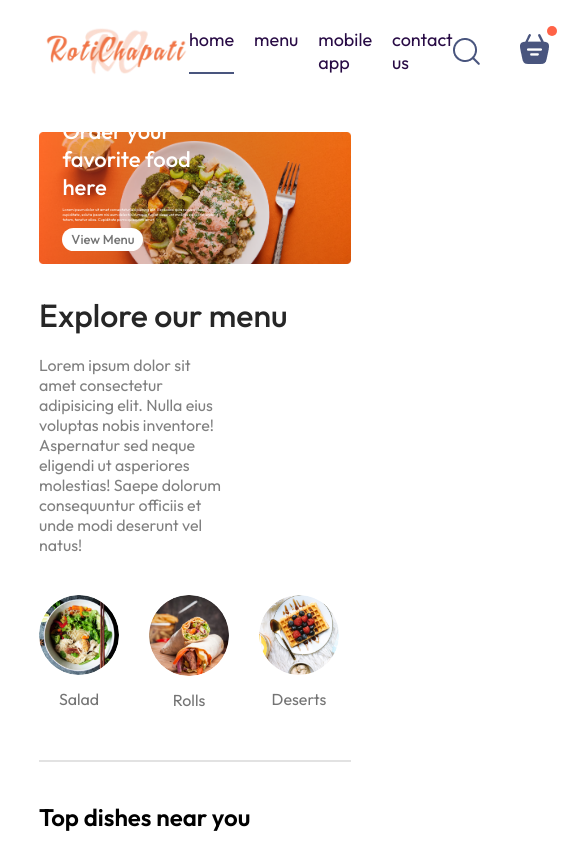
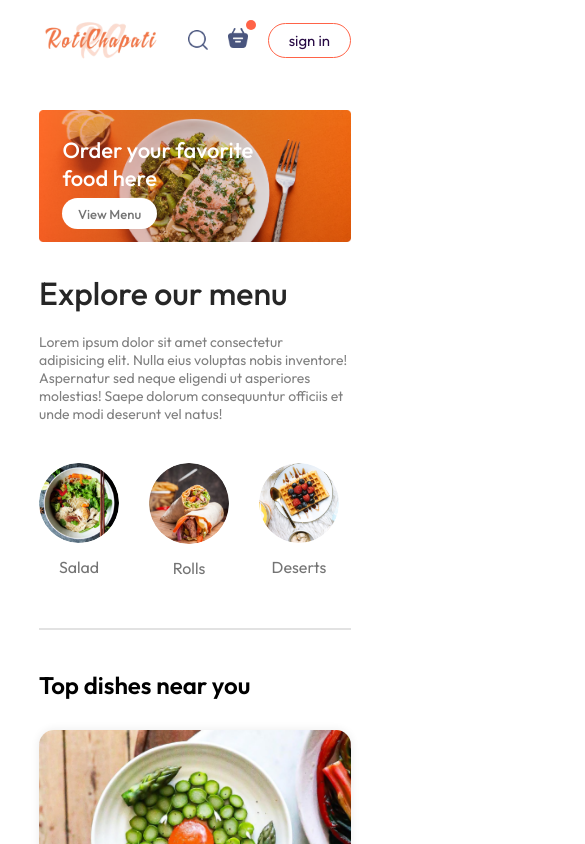
Before and after one commit to devankitmishra/rotichapati, a React (Vite) app in the folder frontend/: page / in a window 390 px wide. Shown: the top 844 px of the page, 585 px wide, since content can reach past the window. Built offline with nearby package versions, Linux system fonts and the light colour scheme.

Commit message:
"Updated CSS files for ExploreMenu, Footer, Header, Navbar, and index.css to add media queries and styling changes."

```diff
--- a/frontend/src/components/ExploreMenu/ExploreMenu.css
+++ b/frontend/src/components/ExploreMenu/ExploreMenu.css
@@ -47,3 +47,11 @@
     border: 4px solid tomato;
     padding: 2px;
 }
+
+@media(max-width:1050px){
+    .explore-menu-text{
+        max-width: 100%;
+        font-size: 14px;
+    }
+
+}
--- a/frontend/src/components/Footer/Footer.css
+++ b/frontend/src/components/Footer/Footer.css
@@ -41,3 +41,14 @@
     background-color: gray;
     border: none;
 }
+
+@media(max-width:750px){
+    .footer-content{
+        display: flex;
+        flex-direction: column;
+        font: 35px;
+    }
+    .footer-copyright{
+        text-align: center;
+    }
+}
--- a/frontend/src/components/Header/Header.css
+++ b/frontend/src/components/Header/Header.css
@@ -38,3 +38,21 @@
     border-radius: 50px;
 
 }
+@media (max-width:1050px){
+    .header-contents{
+        max-width: 45%;
+    }
+
+}
+@media (max-width:750px){
+    .header-contents{
+        max-width: 65%;
+    }
+    .header-contents p{
+        display: none;
+    }
+    .header-contents button{
+        padding: 2vw 4vw;
+    }
+
+}
--- a/frontend/src/components/Navbar/Navbar.css
+++ b/frontend/src/components/Navbar/Navbar.css
@@ -60,3 +60,50 @@
     top: -8px;
     right: -8px;
 }
+
+@media (max-width:1050px){
+    .navbar .logo{
+        width: 140px;
+
+    }
+    .navbar-menu{
+        gap: 20px;
+        font-size: 17px;
+    }
+    .navbar-right{
+        gap: 30px;
+    }
+    .navbar-right img{
+        width: 22px;
+    }
+    .navbar-right button{
+        padding: 8px 25px;
+    }
+}
+@media (max-width:900px){
+    .navbar .logo{
+        width: 120px;
+
+    }
+    .navbar-menu{
+        gap: 15px;
+        font-size: 16px;
+    }
+    .navbar-right{
+        gap: 20px;
+    }
+    .navbar-right img{
+        width: 20px;
+    }
+    .navbar-right button{
+        padding: 7px 20px;
+        font-size: 15px;
+    }
+}
+@media (max-width:750px){
+
+    .navbar-menu{
+        display: none;
+    }
+
+}
--- a/frontend/src/components/Navbar/Navbar.jsx
+++ b/frontend/src/components/Navbar/Navbar.jsx
@@ -1,6 +1,7 @@
 import React, { useState } from 'react'
 import './Navbar.css'
 import {assets} from '../../assets/assets'
+import {Link} from 'react-router-dom'
 
 const Navbar = () => {
 
@@ -11,10 +12,10 @@
         <img src={assets.logo} alt="" className="logo" />
         {/* //#FFE679  //#280B45 */}
         <ul className='navbar-menu'>
-            <li onClick={()=>setMenu("home")} className={menu === "home"?"active":""}>home</li>
-            <li onClick={()=>setMenu("menu")} className={menu === "menu"?"active":""}>menu</li>
-            <li onClick={()=>setMenu("mobile-app")} className={menu === "mobile-app"?"active":""}>mobile app</li>
-            <li onClick={()=>setMenu("contact-us")} className={menu === "contact-us"?"active":""}>contact us</li>
+            <Link to='/' onClick={()=>setMenu("home")} className={menu === "home"?"active":""}>home</Link>
+            <a href='#explore-menu' onClick={()=>setMenu("menu")} className={menu === "menu"?"active":""}>menu</a>
+            <a href='#app-download' onClick={()=>setMenu("mobile-app")} className={menu === "mobile-app"?"active":""}>mobile app</a>
+            <a href='#footer' onClick={()=>setMenu("contact-us")} className={menu === "contact-us"?"active":""}>contact us</a>
         </ul>
         <div className='navbar-right'>
             <img src={assets.search_icon} alt="" />
--- a/frontend/src/index.css
+++ b/frontend/src/index.css
@@ -5,6 +5,7 @@
   margin: 0;
   box-sizing: border-box;
   font-family: Outfit;
+  scroll-behavior: smooth;
 }
 body{
   min-height: 100vh;
```
